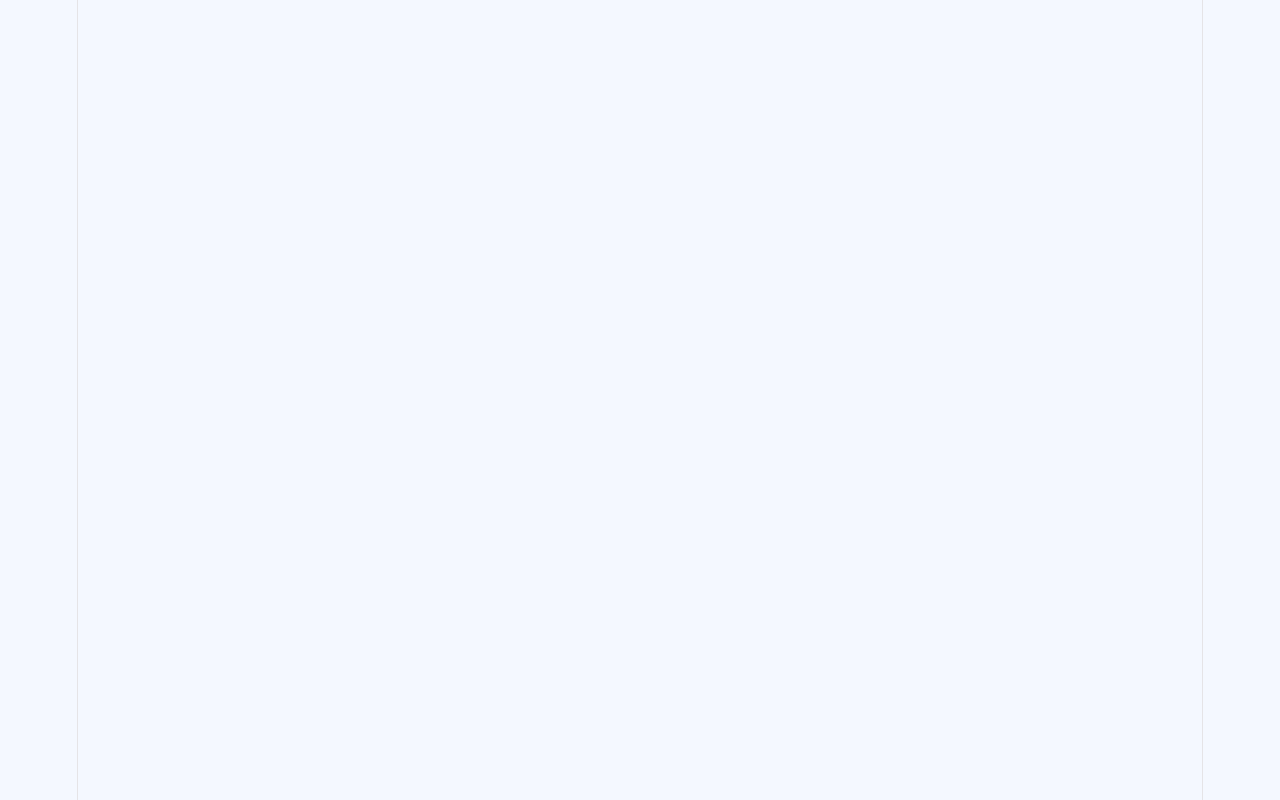
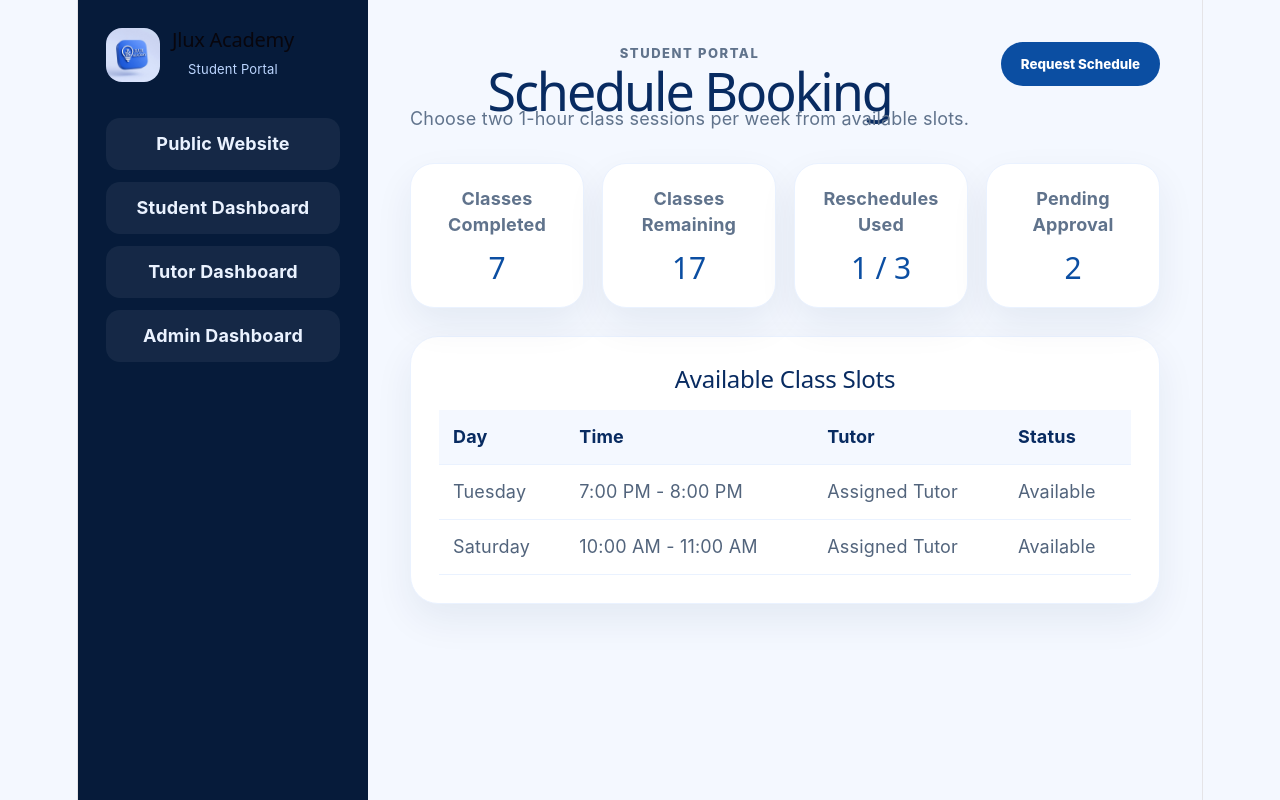
Before and after one commit to johnpaul-udonte/simple-edtech-website, a React (Vite) app: page /student/schedule in a window 1280 px wide. Before the commit this address had no page. Built offline with nearby package versions, Linux system fonts and the light colour scheme.

Commit message:
Add student portal pages

```diff
--- a/src/App.css
+++ b/src/App.css
@@ -840,3 +840,8 @@ button {
     padding: 24px;
   }
 }
+
+.sideNav a.active {
+  background: #ffffff;
+  color: #0b4ea2;
+}
--- a/src/App.jsx
+++ b/src/App.jsx
@@ -15,6 +15,12 @@ import Login from "./pages/auth/Login";
 import Register from "./pages/auth/Register";
 
 import StudentDashboard from "./pages/student/StudentDashboard";
+import StudentAssignments from "./pages/student/StudentAssignments";
+import StudentSchedule from "./pages/student/StudentSchedule";
+import StudentPractice from "./pages/student/StudentPractice";
+import StudentMaterials from "./pages/student/StudentMaterials";
+import StudentCertificates from "./pages/student/StudentCertificates";
+
 import TutorDashboard from "./pages/tutor/TutorDashboard";
 import AdminDashboard from "./pages/admin/AdminDashboard";
 
@@ -22,7 +28,6 @@ function App() {
   return (
     <BrowserRouter>
       <Routes>
-        {/* Public website pages */}
         <Route element={<PublicLayout />}>
           <Route path="/" element={<Home />} />
           <Route path="/about" element={<About />} />
@@ -34,17 +39,19 @@ function App() {
           <Route path="/register" element={<Register />} />
         </Route>
 
-        {/* Student dashboard */}
         <Route element={<DashboardLayout role="Student" />}>
           <Route path="/student/dashboard" element={<StudentDashboard />} />
+          <Route path="/student/assignments" element={<StudentAssignments />} />
+          <Route path="/student/schedule" element={<StudentSchedule />} />
+          <Route path="/student/practice" element={<StudentPractice />} />
+          <Route path="/student/materials" element={<StudentMaterials />} />
+          <Route path="/student/certificates" element={<StudentCertificates />} />
         </Route>
 
-        {/* Tutor dashboard */}
         <Route element={<DashboardLayout role="Tutor" />}>
           <Route path="/tutor/dashboard" element={<TutorDashboard />} />
         </Route>
 
-        {/* Admin dashboard */}
         <Route element={<DashboardLayout role="Admin" />}>
           <Route path="/admin/dashboard" element={<AdminDashboard />} />
         </Route>
--- /dev/null
+++ b/src/pages/student/StudentAssignments.jsx
@@ -0,0 +1,47 @@
+function StudentAssignments() {
+  return (
+    <section>
+      <div className="dashboardHeader">
+        <div>
+          <p className="eyebrow">Student Portal</p>
+          <h1>Assignments</h1>
+          <p>Submit assignments as text, file upload, or external project link.</p>
+        </div>
+        <button>Submit Assignment</button>
+      </div>
+
+      <div className="dashboardPanel">
+        <h2>Current Assignments</h2>
+        <table>
+          <thead>
+            <tr>
+              <th>Assignment</th>
+              <th>Tool</th>
+              <th>Deadline</th>
+              <th>Status</th>
+              <th>Score</th>
+            </tr>
+          </thead>
+          <tbody>
+            <tr>
+              <td>Excel Sales Dashboard</td>
+              <td>Excel</td>
+              <td>Friday, 6:00 PM</td>
+              <td>Submitted</td>
+              <td>Pending</td>
+            </tr>
+            <tr>
+              <td>Power BI KPI Report</td>
+              <td>Power BI</td>
+              <td>Monday, 8:00 PM</td>
+              <td>Open</td>
+              <td>-</td>
+            </tr>
+          </tbody>
+        </table>
+      </div>
+    </section>
+  );
+}
+
+export default StudentAssignments;
--- /dev/null
+++ b/src/pages/student/StudentCertificates.jsx
@@ -0,0 +1,34 @@
+function StudentCertificates() {
+  return (
+    <section>
+      <div className="dashboardHeader">
+        <div>
+          <p className="eyebrow">Student Portal</p>
+          <h1>Certificates</h1>
+          <p>View certificate status for Excel, Power BI, SQL, and Python.</p>
+        </div>
+      </div>
+
+      <div className="dashboardGrid">
+        <article className="dashboardCard">
+          <p>Excel Certificate</p>
+          <h2>Earned</h2>
+        </article>
+        <article className="dashboardCard">
+          <p>Power BI Certificate</p>
+          <h2>In Progress</h2>
+        </article>
+        <article className="dashboardCard">
+          <p>SQL Certificate</p>
+          <h2>Locked</h2>
+        </article>
+        <article className="dashboardCard">
+          <p>Python Certificate</p>
+          <h2>Locked</h2>
+        </article>
+      </div>
+    </section>
+  );
+}
+
+export default StudentCertificates;
--- /dev/null
+++ b/src/pages/student/StudentMaterials.jsx
@@ -0,0 +1,43 @@
+function StudentMaterials() {
+  return (
+    <section>
+      <div className="dashboardHeader">
+        <div>
+          <p className="eyebrow">Student Portal</p>
+          <h1>Learning Materials</h1>
+          <p>Download class files, templates, datasets, and lesson notes.</p>
+        </div>
+      </div>
+
+      <div className="dashboardPanel">
+        <h2>Available Materials</h2>
+        <table>
+          <thead>
+            <tr>
+              <th>Material</th>
+              <th>Tool</th>
+              <th>Type</th>
+              <th>Access</th>
+            </tr>
+          </thead>
+          <tbody>
+            <tr>
+              <td>Excel Dashboard Dataset</td>
+              <td>Excel</td>
+              <td>XLSX</td>
+              <td>Download</td>
+            </tr>
+            <tr>
+              <td>Power BI Sales Report Guide</td>
+              <td>Power BI</td>
+              <td>PDF</td>
+              <td>Download</td>
+            </tr>
+          </tbody>
+        </table>
+      </div>
+    </section>
+  );
+}
+
+export default StudentMaterials;
--- /dev/null
+++ b/src/pages/student/StudentPractice.jsx
@@ -0,0 +1,63 @@
+function StudentPractice() {
+  return (
+    <section>
+      <div className="dashboardHeader">
+        <div>
+          <p className="eyebrow">Student Portal</p>
+          <h1>Weekly Practice</h1>
+          <p>Take timed objective practice tests. Results are released after 1 hour.</p>
+        </div>
+        <button>Start Practice</button>
+      </div>
+
+      <div className="dashboardGrid">
+        <article className="dashboardCard">
+          <p>Current Week Score</p>
+          <h2>82%</h2>
+        </article>
+        <article className="dashboardCard">
+          <p>Attempts Stored</p>
+          <h2>6</h2>
+        </article>
+        <article className="dashboardCard">
+          <p>Result Release</p>
+          <h2>1 Hour</h2>
+        </article>
+        <article className="dashboardCard">
+          <p>Correction Status</p>
+          <h2>Released</h2>
+        </article>
+      </div>
+
+      <div className="dashboardPanel">
+        <h2>Practice History</h2>
+        <table>
+          <thead>
+            <tr>
+              <th>Week</th>
+              <th>Tool</th>
+              <th>Score</th>
+              <th>Result Status</th>
+            </tr>
+          </thead>
+          <tbody>
+            <tr>
+              <td>Week 1</td>
+              <td>Excel</td>
+              <td>78%</td>
+              <td>Released</td>
+            </tr>
+            <tr>
+              <td>Week 2</td>
+              <td>Power BI</td>
+              <td>82%</td>
+              <td>Released</td>
+            </tr>
+          </tbody>
+        </table>
+      </div>
+    </section>
+  );
+}
+
+export default StudentPractice;
--- /dev/null
+++ b/src/pages/student/StudentSchedule.jsx
@@ -0,0 +1,63 @@
+function StudentSchedule() {
+  return (
+    <section>
+      <div className="dashboardHeader">
+        <div>
+          <p className="eyebrow">Student Portal</p>
+          <h1>Schedule Booking</h1>
+          <p>Choose two 1-hour class sessions per week from available slots.</p>
+        </div>
+        <button>Request Schedule</button>
+      </div>
+
+      <div className="dashboardGrid">
+        <article className="dashboardCard">
+          <p>Classes Completed</p>
+          <h2>7</h2>
+        </article>
+        <article className="dashboardCard">
+          <p>Classes Remaining</p>
+          <h2>17</h2>
+        </article>
+        <article className="dashboardCard">
+          <p>Reschedules Used</p>
+          <h2>1 / 3</h2>
+        </article>
+        <article className="dashboardCard">
+          <p>Pending Approval</p>
+          <h2>2</h2>
+        </article>
+      </div>
+
+      <div className="dashboardPanel">
+        <h2>Available Class Slots</h2>
+        <table>
+          <thead>
+            <tr>
+              <th>Day</th>
+              <th>Time</th>
+              <th>Tutor</th>
+              <th>Status</th>
+            </tr>
+          </thead>
+          <tbody>
+            <tr>
+              <td>Tuesday</td>
+              <td>7:00 PM - 8:00 PM</td>
+              <td>Assigned Tutor</td>
+              <td>Available</td>
+            </tr>
+            <tr>
+              <td>Saturday</td>
+              <td>10:00 AM - 11:00 AM</td>
+              <td>Assigned Tutor</td>
+              <td>Available</td>
+            </tr>
+          </tbody>
+        </table>
+      </div>
+    </section>
+  );
+}
+
+export default StudentSchedule;
```
